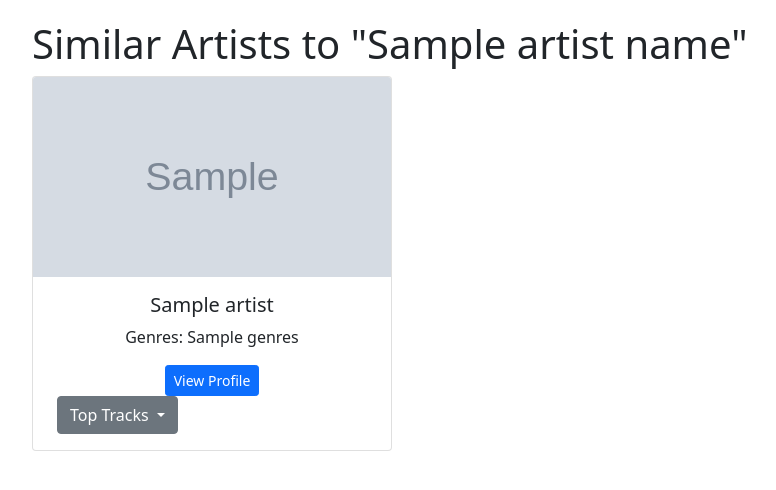
After one commit to RostyslavReshetar/music-reccomender, a Flask app: template templates/similar_artists.html in a window 1280 px wide. The commit adds this page. Shown: the top 490 px of the page, without its empty margins (44-820 px from the left). Run offline with Flask 3, Linux system fonts and the light colour scheme; the template is opened without the code that fills it: most values are stand-ins (such as "Sample title", 1, 10 or a date in 2020); grey boxes marked "Sample" are stand-in pictures; some libraries are stand-ins or nearby versions.

Commit message:
another succes

```diff
--- a/app.py
+++ b/app.py
@@ -18,7 +18,7 @@ def search():
         region = 'US'
         tracks, unique_artists = [], {}
         num_artists = 10
-        num_tracks = 50
+        num_tracks = 15
         forbidden_chars = "ЁёЪъЫыЭэ"  # No spaces in the set
 
         if query:
@@ -64,7 +64,7 @@ def similar_songs(song_id, song_name):
     headers = {'Authorization': f'Bearer {access_token}'}
     params = {
         'seed_tracks': song_id,
-        'limit': 50,
+        'limit': 15,
         'market': 'US'
     }
     forbidden_chars = "ЁёЪъЫыЭэ"  # No spaces in the set
@@ -73,7 +73,7 @@ def similar_songs(song_id, song_name):
         if response.status_code == 200:
             data = response.json()
             tracks = [track for track in data.get('tracks', []) if track['preview_url'] and not any(ch in forbidden_chars for ch in track['name'])]
-            filtered_tracks = tracks[:10]
+            filtered_tracks = tracks[:9]
 
             if not filtered_tracks:
                 return render_template('no_data.html', song_name=urllib.parse.unquote(song_name))
@@ -86,6 +86,48 @@ def similar_songs(song_id, song_name):
         print(f"An error occurred: {e}")
         return render_template('error.html', error_message=str(e))
 
+
+
+
+@app.route('/similar_artist/<artist_id>/<artist_name>')
+def similar_artists(artist_id, artist_name):
+    access_token = get_access_token()
+    if not access_token:
+        return redirect(url_for('index'))
+
+    headers = {'Authorization': f'Bearer {access_token}'}
+    url_related_artists = f'https://api.spotify.com/v1/artists/{artist_id}/related-artists'
+    forbidden_chars = "ЁёЪъЫыЭэ"
+
+    try:
+        response_related = requests.get(url_related_artists, headers=headers)
+        if response_related.status_code == 200:
+            data_related = response_related.json()
+            artists = data_related.get('artists', [])
+
+            # Fetch top tracks and genres for each artist
+            for artist in artists:
+                # Get top tracks
+                url_top_tracks = f'https://api.spotify.com/v1/artists/{artist["id"]}/top-tracks?market=US'
+                response_tracks = requests.get(url_top_tracks, headers=headers)
+                tracks_data = response_tracks.json() if response_tracks.status_code == 200 else {'tracks': []}
+                artist['top_tracks'] = tracks_data.get('tracks', [])[:2]
+
+                # Fetch genres from artist details, already available in the initial fetch
+                artist['genres'] = ', '.join(artist.get('genres', []))
+
+            filtered_artists = [artist for artist in artists if not any(ch in forbidden_chars for ch in artist['name'])][:9]
+
+            if not filtered_artists:
+                return render_template('no_data.html', artist_name=urllib.parse.unquote(artist_name))
+            artist_name_decoded = urllib.parse.unquote(artist_name)
+            return render_template('similar_artists.html', artists=filtered_artists, artist_name=artist_name_decoded)
+        else:
+            print(f"Spotify API Error: HTTP {response_related.status_code} - {response_related.text}")
+            return render_template('error.html', error_message="Failed to fetch similar artists.")
+    except Exception as e:
+        print(f"An error occurred: {e}")
+        return render_template('error.html', error_message=str(e))
 
 
 
--- /dev/null
+++ b/templates/similar_artists.html
@@ -0,0 +1,81 @@
+<!DOCTYPE html>
+<html lang="en">
+<head>
+    <meta charset="UTF-8">
+    <meta name="viewport" content="width=device-width, initial-scale=1.0">
+    <title>Similar Artists to "{{ artist_name }}"</title>
+    <link href="https://cdn.jsdelivr.net/npm/bootstrap@5.1.3/dist/css/bootstrap.min.css" rel="stylesheet">
+    <link rel="stylesheet" href="https://cdnjs.cloudflare.com/ajax/libs/font-awesome/6.0.0-beta3/css/all.min.css">
+    <style>
+        .container {
+            max-width: 90%;
+            margin: 20px auto;
+        }
+        .card-img-top {
+            width: 100%;
+            height: 200px;
+            object-fit: cover;
+            margin: auto;
+        }
+        .card-body {
+            display: flex;
+            flex-direction: column;
+            align-items: center;
+        }
+        .info {
+            display: flex;
+            justify-content: space-between;
+            width: 100%;
+        }
+    </style>
+</head>
+<body>
+  <div class="container">
+    <h1>Similar Artists to "{{ artist_name }}"</h1>
+    <div class="row row-cols-3 g-4">
+        {% for artist in artists %}
+        <div class="col">
+          <div class="card h-100 d-flex flex-column justify-content-between">
+              <img src="{{ artist['images'][0]['url'] if artist['images'] else url_for('static', filename='images/default.jpg') }}" class="card-img-top" alt="{{ artist['name'] }}">
+              <div class="card-body d-flex flex-column justify-content-between">
+                  <h5 class="card-title">{{ artist['name'] }}</h5>
+                  <p>Genres: {{ artist['genres'] }}</p> <!-- Display artist genres -->
+                  <a href="https://open.spotify.com/artist/{{ artist['id'] }}" target="_blank" class="btn btn-primary btn-sm">View Profile</a>
+                  <div class="dropdown mt-auto" style="width: calc(100% - 1rem);">
+                      <button class="btn btn-secondary dropdown-toggle" type="button" id="dropdownMenuButton{{ artist['id'] }}" data-bs-toggle="dropdown" aria-expanded="false">
+                          Top Tracks
+                      </button>
+                      <ul class="dropdown-menu" aria-labelledby="dropdownMenuButton{{ artist['id'] }}" style="width: 100%;">
+                          {% for track in artist['top_tracks'] %}
+                          <li>
+                              <a class="dropdown-item">{{ track['name'] }}</a>
+                              {% if track['preview_url'] %}
+                              <audio controls preload="none" style="width: 100%;">
+                                  <source src="{{ track['preview_url'] }}" type="audio/mpeg">
+                                  Your browser does not support the audio tag.
+                              </audio>
+                              {% else %}
+                              <div style="width: 100%; text-align: center; margin-top: 5px;">Preview not available</div>
+                              {% endif %}
+                          </li>
+                          {% else %}
+                          <li><a class="dropdown-item" href="#">No Tracks Available</a></li>
+                          {% endfor %}
+                      </ul>
+                  </div>
+              </div>
+          </div>
+      </div>
+
+
+        {% endfor %}
+    </div>
+</div>
+
+
+    <script src="https://cdn.jsdelivr.net/npm/@popperjs/core@2.9.3/dist/js/bootstrap.min.js"></script>
+    <script src="https://cdn.jsdelivr.net/npm/bootstrap@5.1.3/dist/js/bootstrap.min.js"></script>
+    <script src="https://cdn.jsdelivr.net/npm/bootstrap@5.1.3/dist/js/bootstrap.bundle.min.js"></script>
+
+</body>
+</html>
```
Also changed, not shown: templates/results.html (+20 -1 lines).
